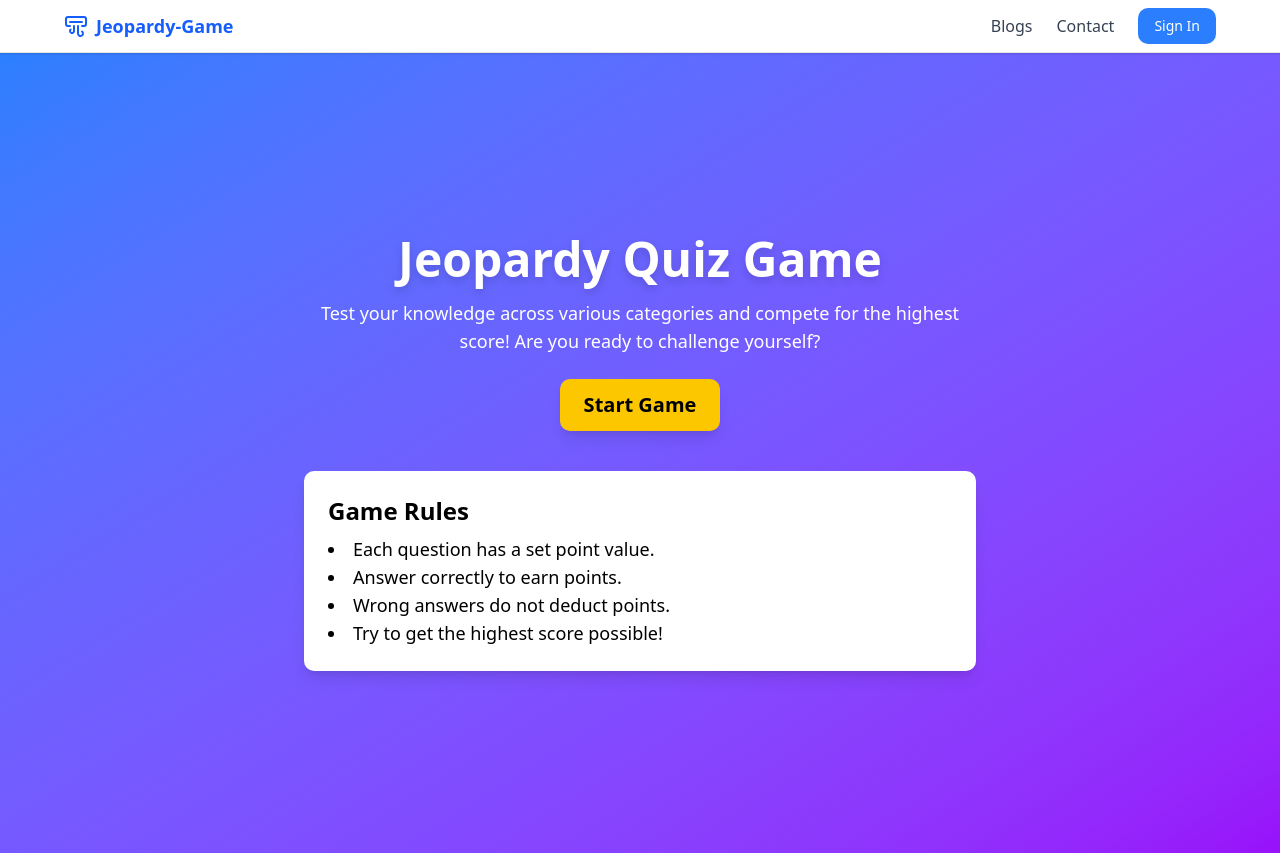
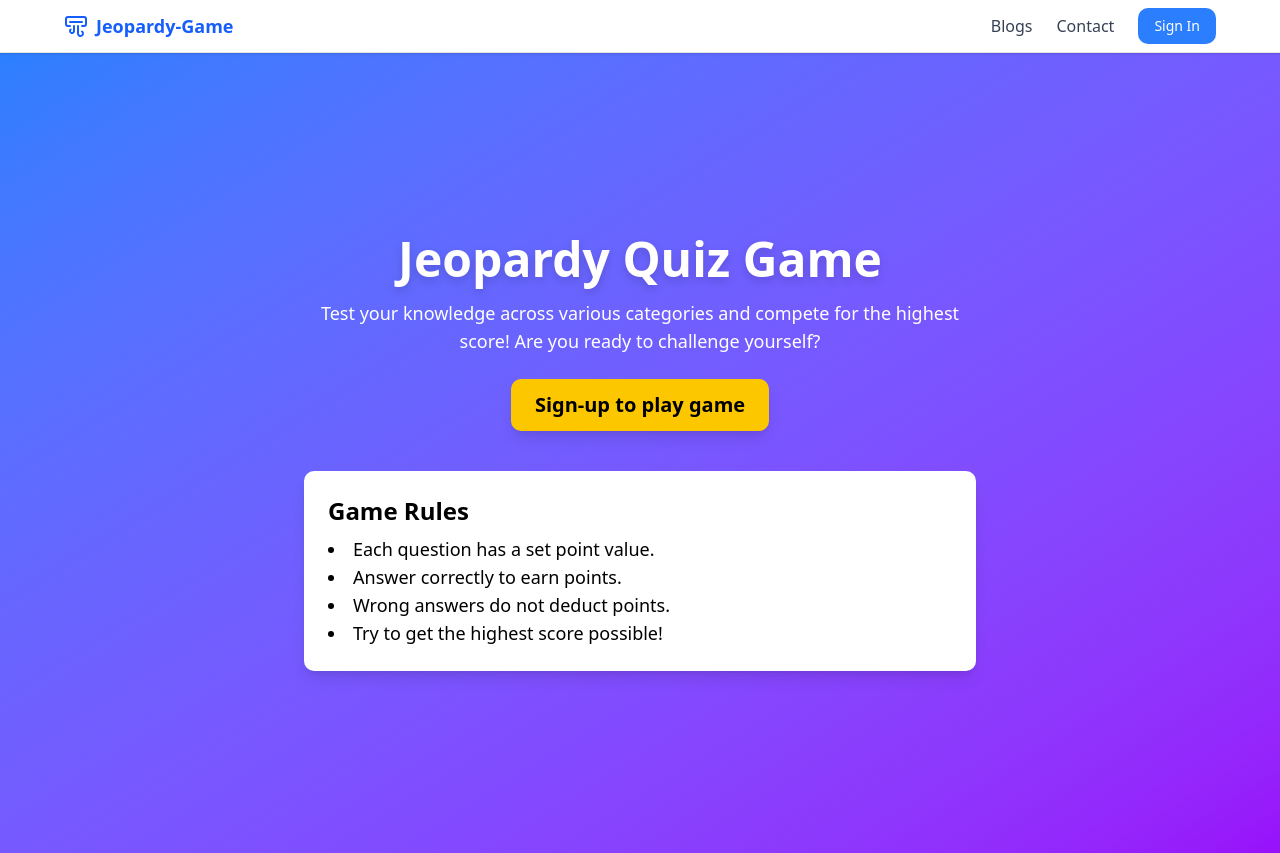
Before and after one commit to CodeByMahendra/jeopardy, a Next.js app: page / in a window 1280 px wide. Built offline with nearby package versions, Linux system fonts and the light colour scheme; no server answers.

Commit message:
Update page.jsx
final

```diff
--- a/src/app/page.jsx
+++ b/src/app/page.jsx
@@ -7,7 +7,7 @@ import React from "react";
 export default function Home() {
   const router = useRouter()
   const handleStartGame = () => {
-    router.push("/users/game");
+    router.push("/sign-up");
   };
 
 
@@ -19,7 +19,7 @@ export default function Home() {
       </p>
 
       <button onClick={handleStartGame} className="px-6 py-3 bg-yellow-400 text-black font-semibold text-xl rounded-lg shadow-lg hover:bg-yellow-500 transition-all">
-        Start Game
+        Sign-up to play game
       </button>
 
       <div className="mt-10 bg-white text-black p-6 rounded-lg shadow-lg w-full max-w-2xl">
```
